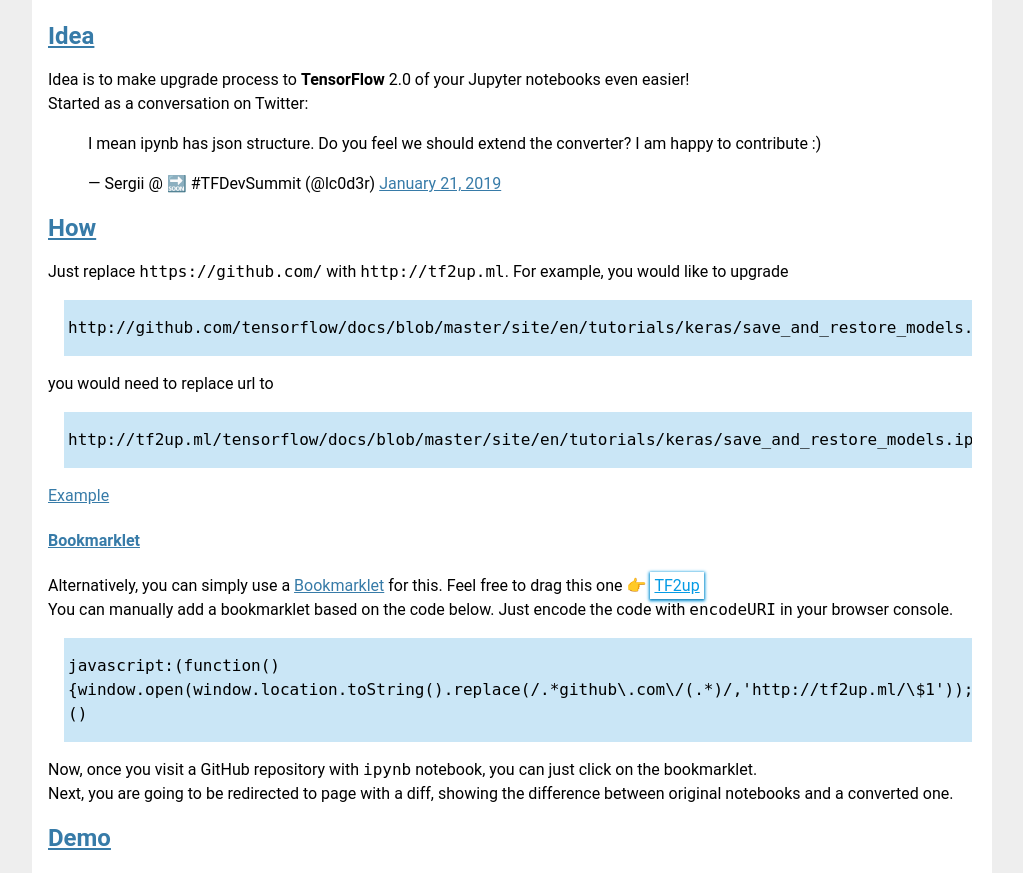
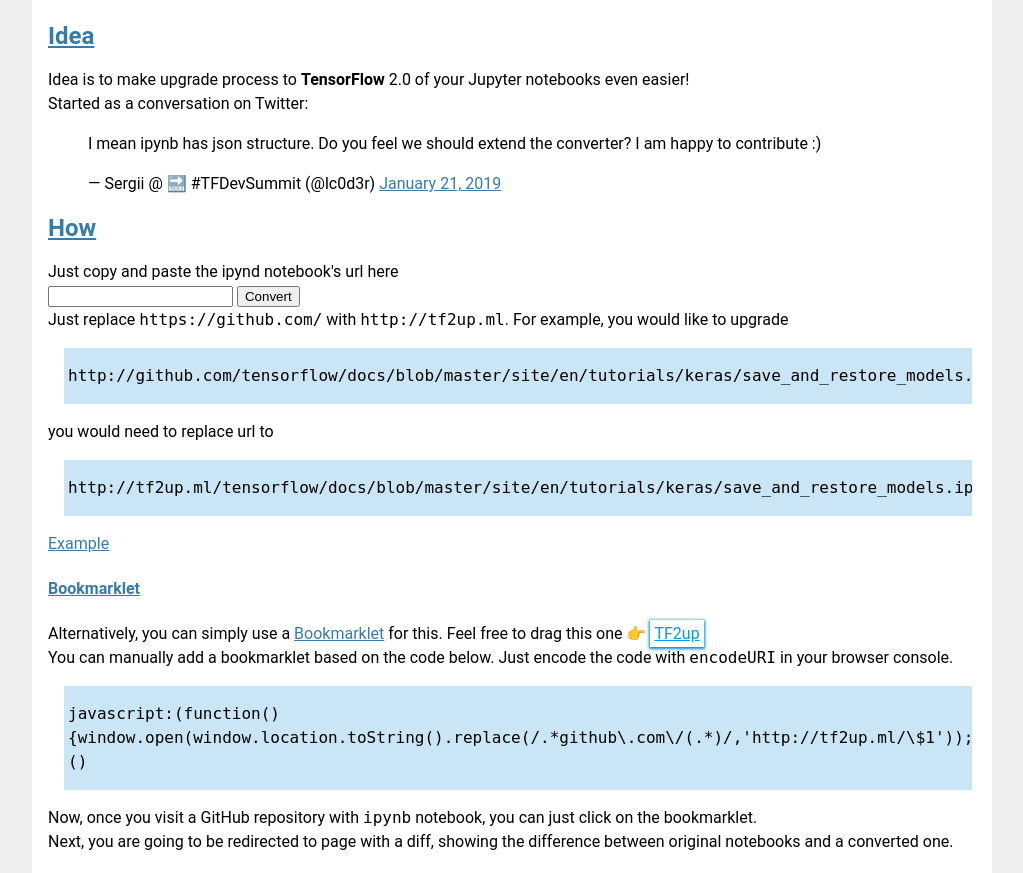
Before and after one commit to lc0/tf2up, a Flask app: template src/templates/index.html in a window 1280 px wide. Shown: the part 312-1185 px from the top of the page, without its empty margins (128-1151 px from the left). Run offline with Flask 2, Linux system fonts and the light colour scheme; the template is opened without the code that fills it, so the values that code supplies are empty; some libraries are stand-ins or nearby versions.

Commit message:
Added a form in home page that takes as input a github url from a ipynb notebook and redirects the user to the page showing the difference between original notebook and a converted one

```diff
--- a/src/templates/index.html
+++ b/src/templates/index.html
@@ -21,6 +21,21 @@
 
 
 <h2><a href="#how">How</a></h2>
+Just copy and paste the ipynd notebook's url here
+<form onsubmit="redirectToUrlFromInput(event)">
+    <input id="notebookUrl" type="text">
+    <input type="submit" value="Convert">
+</form>
+<script>
+    function redirectToUrlFromInput(event){
+        event.preventDefault();
+        hostUrl = location.port.toString().length > 0 ? location.protocol+location.hostname +':'+ location.port : location.protocol+location.hostname ;
+        var notebookUrl = document.getElementById("notebookUrl").value.toString().replace(/.*github\.com\/(.*)/,hostUrl+'/\$1');
+        console.log(notebookUrl);
+        window.location.href = notebookUrl;
+
+    }
+</script>
 Just replace <code>https://github.com/</code> with <code>http://tf2up.ml</code>.
 For example, you would like to upgrade
 <code class="scrollable">http://github.com/tensorflow/docs/blob/master/site/en/tutorials/keras/save_and_restore_models.ipynb</code>
```
